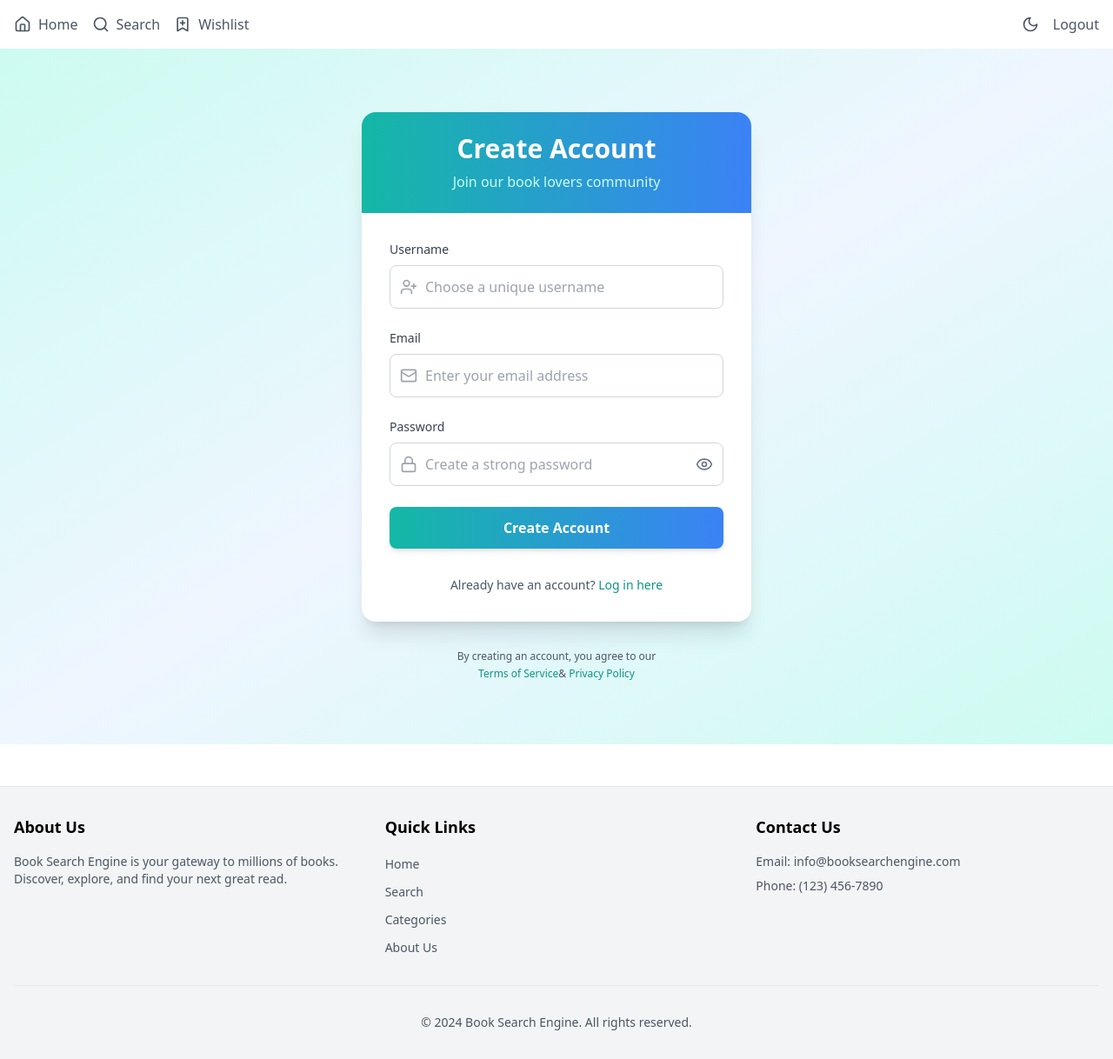
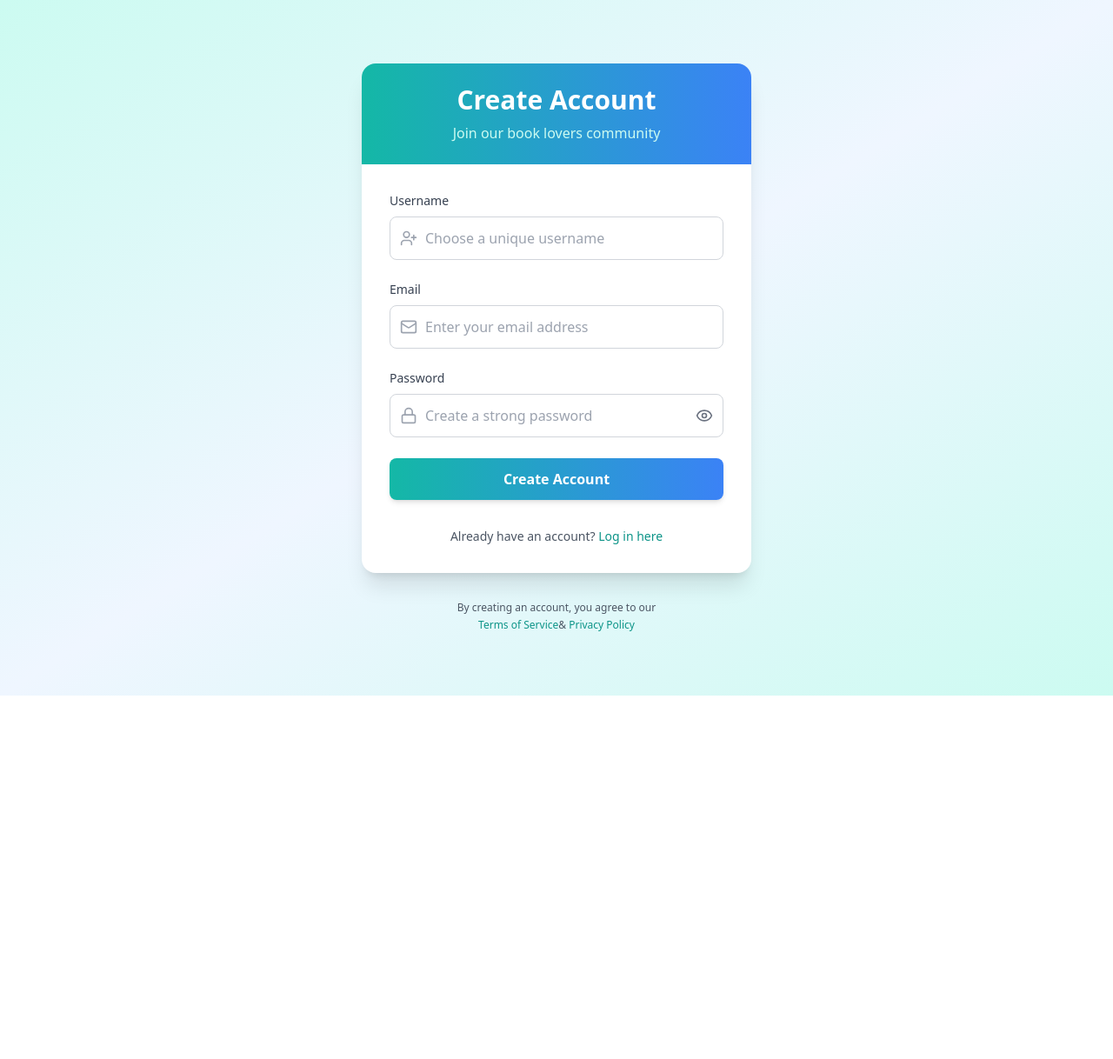
Before and after one commit to Nahid-os/Book_search_engine, a Next.js app: page /register in a window 1280 px wide. Shown: the whole page at 87% size. After the commit the page ends 800 px from the top, so only its background shows below. Built offline with nearby package versions, Linux system fonts and the light colour scheme; no server answers.

Commit message:
Remove duplicate dark mode from providers

```diff
--- a/app/providers.js
+++ b/app/providers.js
@@ -1,21 +1,9 @@
+// app/providers.jsx
 "use client";
 
 import React, { useState } from "react";
-import NavigationBar from "../components/NavigationBar";
-import Footer from "../components/Footer";
 
 export default function Providers({ children }) {
   const [isDarkMode, setIsDarkMode] = useState(false);
-  const toggleTheme = () => setIsDarkMode((prev) => !prev);
-
-  return (
-    <div className={isDarkMode ? "dark" : ""}>
-      {/* Render NavigationBar & pass the dark mode state */}
-      <NavigationBar isDarkMode={isDarkMode} toggleTheme={toggleTheme} />
-      {/* Page content from layout's children */}
-      {children}
-      {/* Render Footer below */}
-      <Footer />
-    </div>
-  );
+  return <div className={isDarkMode ? "dark" : ""}>{children}</div>;
 }
```
